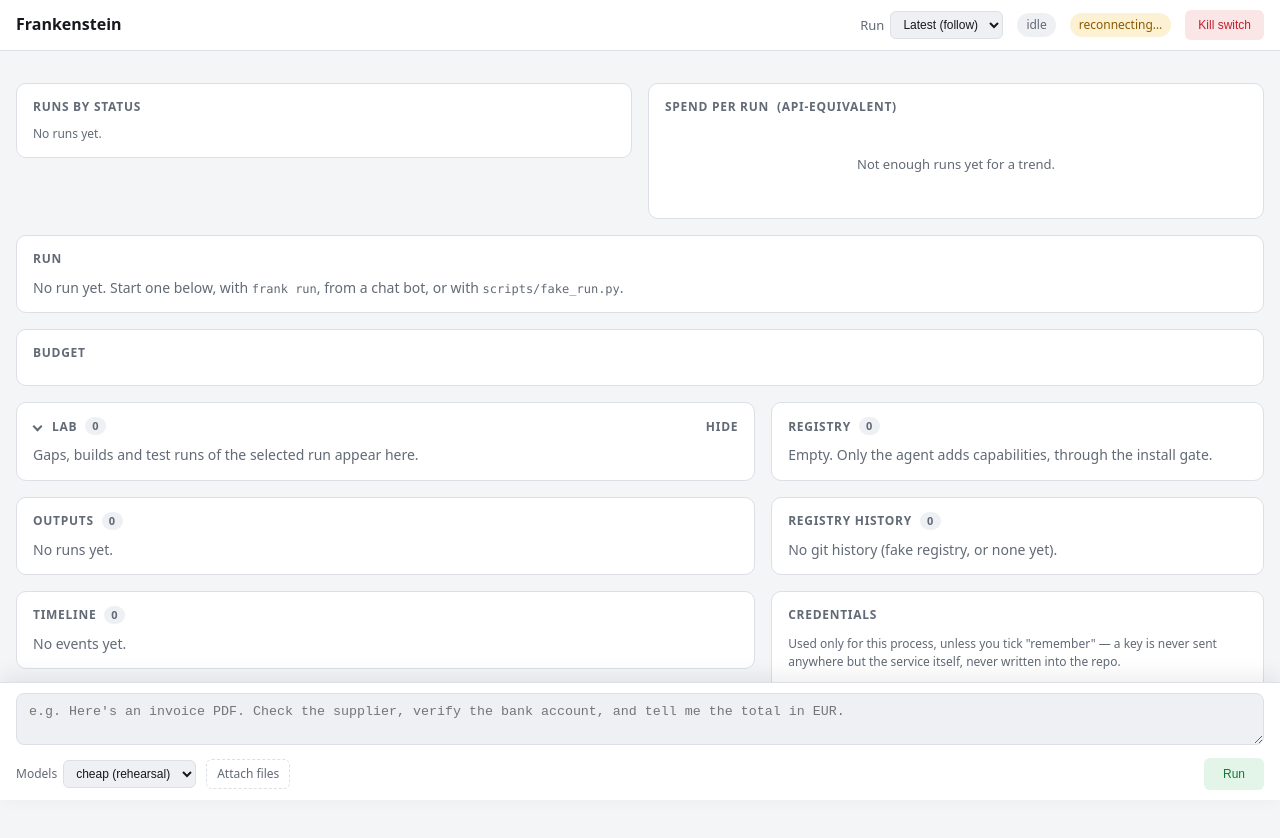
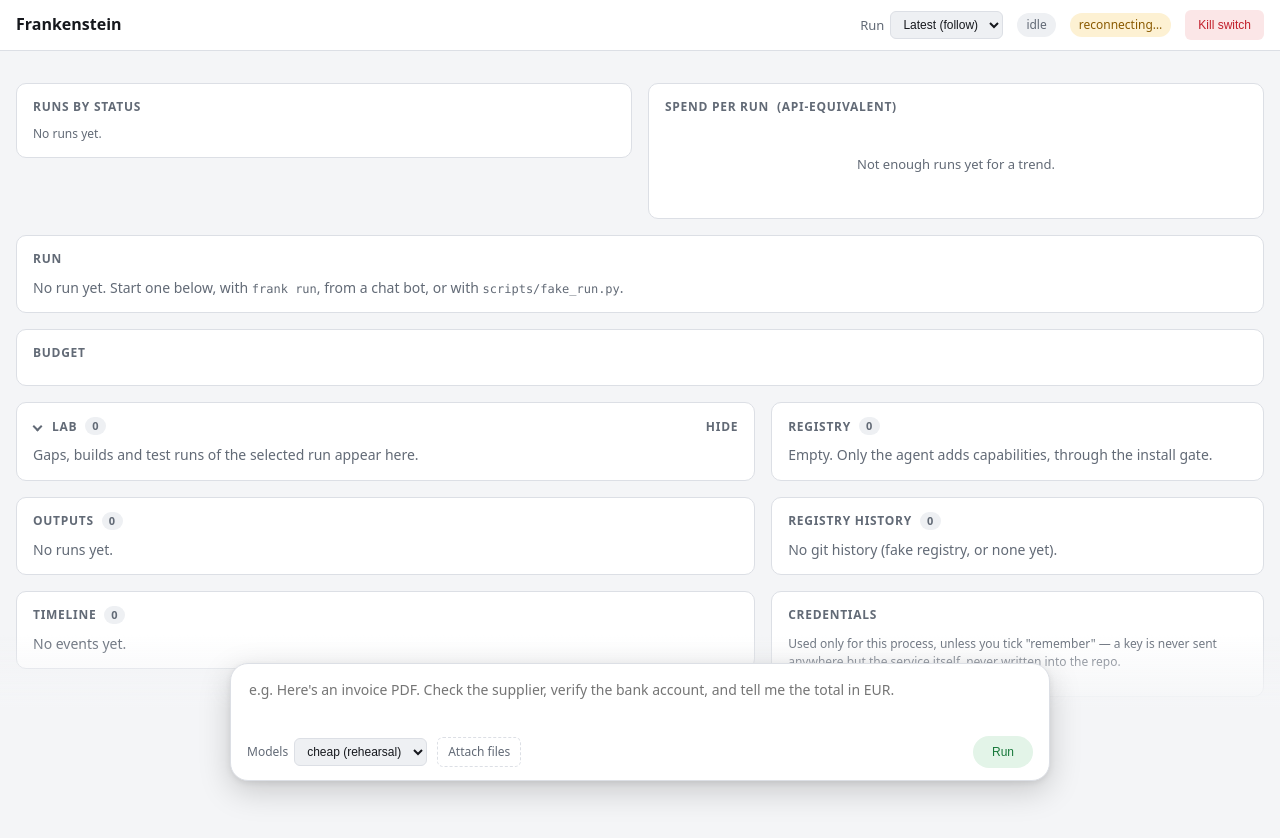
Before and after one commit to mikeholiday-dev/vwd_frankenstein, a plain HTML site: page channels/static/dashboard.html in a window 1280 px wide. Drawn offline with Linux system fonts and the light colour scheme; no server answers.

Commit message:
Float task input in a card above the page content
- Increase scroll padding from 140px to 170px to clear the new card height
- Restyle task bar as a floating card with gradient fade-out background
- Apply rounded corners, box shadow, and refined spacing to match new design
- Simplify textarea styling to blend seamlessly into the card background

```diff
--- a/channels/static/dashboard.css
+++ b/channels/static/dashboard.css
@@ -14,7 +14,7 @@
 }
 * { box-sizing:border-box; }
 [hidden] { display:none !important; }  /* class display rules (.chip, .banner, ...) must not undo the hidden attribute */
-html { scroll-padding-bottom:140px; }  /* keep scrolled-to items clear of the pinned task bar */
+html { scroll-padding-bottom:170px; }  /* keep scrolled-to items clear of the pinned task bar */
 body { margin:0; min-height:100vh; display:flex; flex-direction:column; background:var(--bg); color:var(--fg); font:14px/1.45 system-ui, -apple-system, "Segoe UI", sans-serif; }
 header { position:sticky; top:0; z-index:5; background:var(--card); border-bottom:1px solid var(--line); padding:10px 16px; display:flex; flex-wrap:wrap; gap:10px 14px; align-items:center; }
 header h1 { font-size:16px; margin:0; }
@@ -206,11 +206,16 @@ tr.quarantined .name { text-decoration:line-through; color:var(--muted); }
 .cred-form input[type=password] { flex:1; min-width:140px; background:var(--soft); border:1px solid var(--line); border-radius:6px; padding:6px 8px; color:var(--fg); font:12px var(--mono); }
 .cred-form label { display:flex; gap:5px; align-items:center; font-size:12px; color:var(--muted); white-space:nowrap; }
 
-/* ---- new task: a bar pinned to the bottom of the viewport, so a task can be started from anywhere on the page ---- */
-.task-bar { position:sticky; bottom:0; margin-top:auto; z-index:5; background:var(--card); border-top:1px solid var(--line); box-shadow:0 -6px 20px rgba(0,0,0,.08); padding:10px 16px; }
-.task-bar-inner { max-width:1300px; margin:0 auto; }
-.task-bar .task-form-row { margin-top:8px; }
-.task-form textarea { width:100%; background:var(--soft); border:1px solid var(--line); border-radius:8px; padding:10px 12px; color:var(--fg); font:14px/1.4 inherit; resize:vertical; max-height:40vh; }
+/* ---- new task: a card floating at the bottom centre of the viewport, so a task can be started from anywhere on the page ---- */
+.task-bar { position:sticky; bottom:0; margin-top:auto; z-index:5; padding:28px 16px 18px; pointer-events:none;
+  background:linear-gradient(to bottom, transparent, var(--bg) 45%); }  /* floats over the page; content fades out under it */
+.task-bar-inner { max-width:820px; margin:0 auto; pointer-events:auto; background:var(--card); border:1px solid var(--line); border-radius:18px;
+  box-shadow:0 10px 32px rgba(0,0,0,.18), 0 2px 6px rgba(0,0,0,.08); padding:14px 16px 12px; }
+.task-bar-inner:focus-within { border-color:var(--muted); }
+.task-bar .task-form textarea { background:transparent; border:0; border-radius:0; padding:2px 2px 6px; resize:none; outline:none; }
+.task-bar .task-form-row { margin-top:6px; }
+.task-bar .task-form-row button[type=submit] { border-radius:999px; }
+.task-form textarea { width:100%; background:var(--soft); border:1px solid var(--line); border-radius:8px; padding:10px 12px; color:var(--fg); font:inherit; font-size:14px; line-height:1.4; resize:vertical; max-height:40vh; }
 .task-form-row { display:flex; gap:10px; align-items:center; margin-top:10px; flex-wrap:wrap; }
 .task-form-row label { display:flex; gap:6px; align-items:center; }
 .task-form-row select, .reg-table .actions select { background:var(--soft); border:1px solid var(--line); border-radius:6px; padding:5px 8px; color:var(--fg); font-size:12px; }
```
